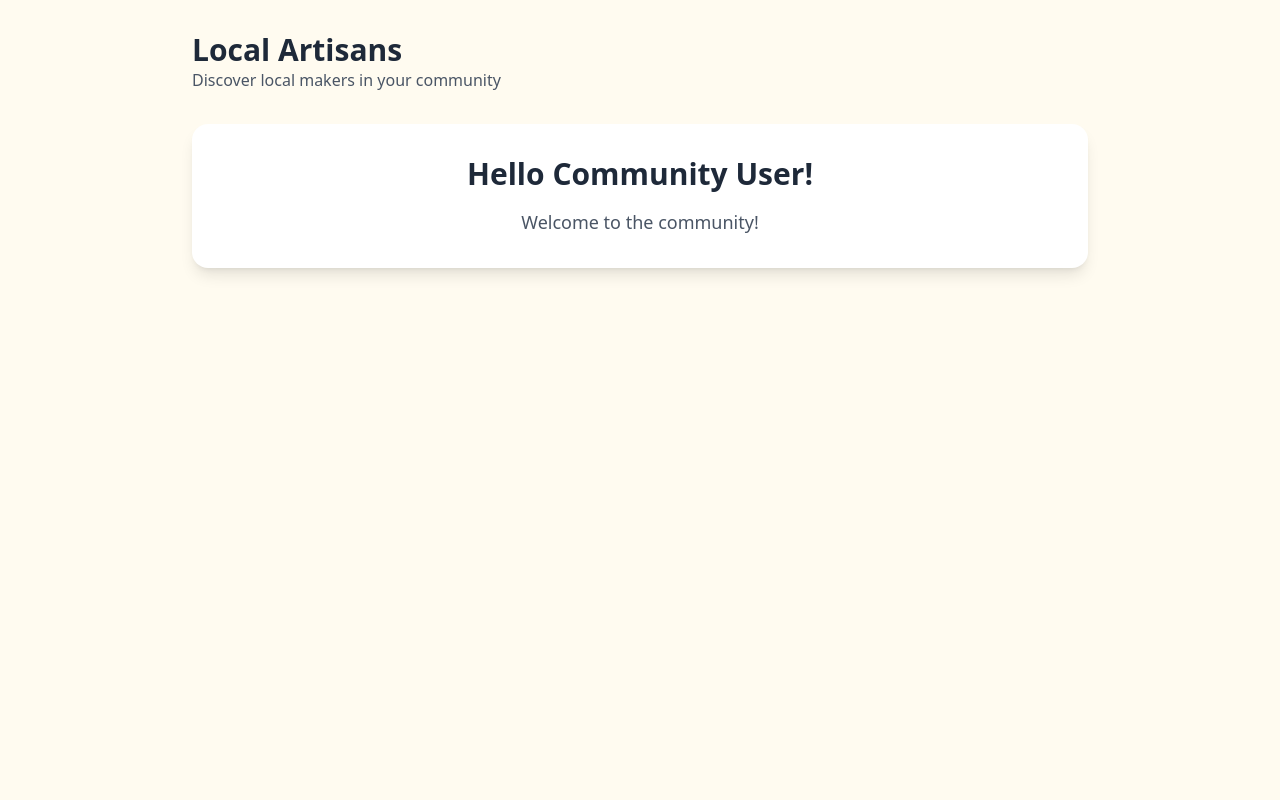
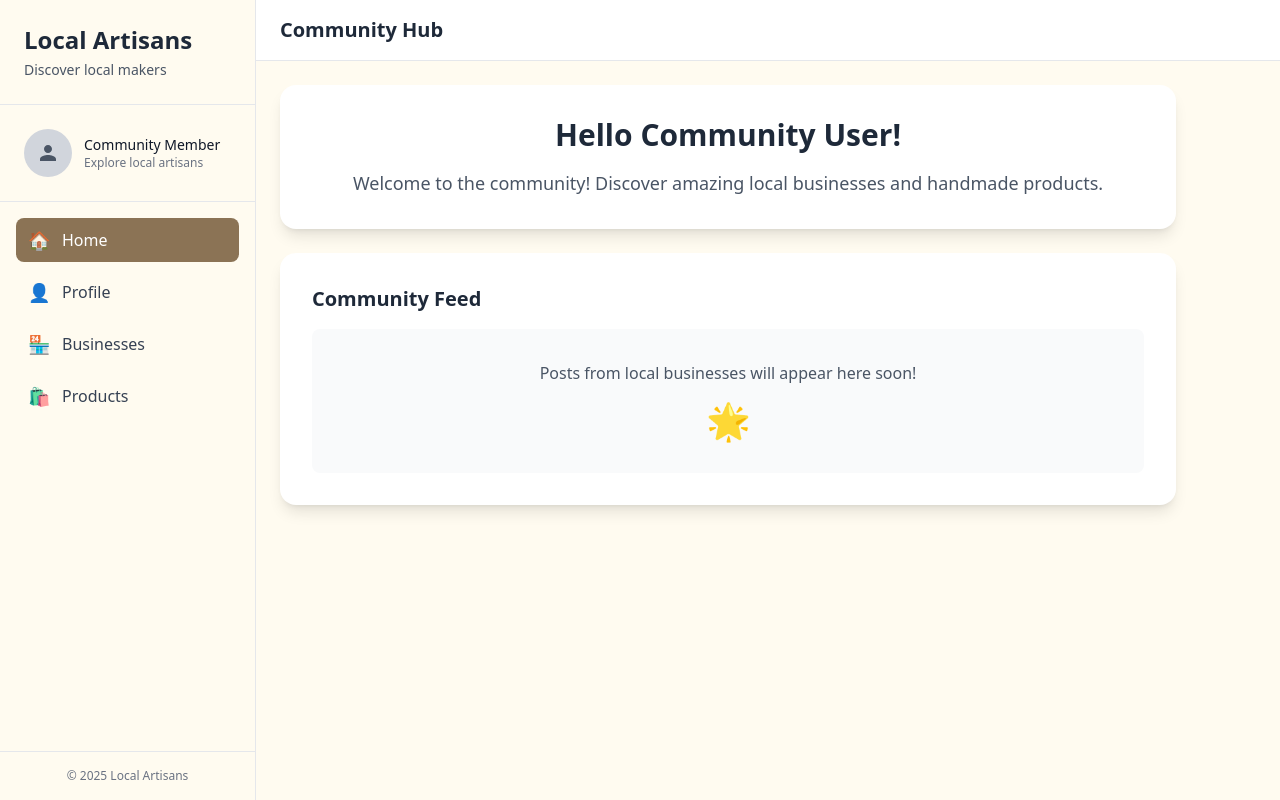
Before and after one commit to drewb73/local-artisans, a Next.js app: page /home in a window 1280 px wide. Built offline with nearby package versions, Linux system fonts and the light colour scheme; no server answers.

Commit message:
Add authenticated layout and home page components with user type handling

```diff
--- /dev/null
+++ b/app/(authenticated)/home/page.tsx
@@ -0,0 +1,56 @@
+// app/(authenticated)/home/page.tsx
+'use client'
+
+import { useUserType } from '../../../lib/hooks/useUserType'
+
+export default function HomePage() {
+  const { userType, isLoading } = useUserType()
+
+  if (isLoading) {
+    return (
+      <div className="max-w-4xl">
+        <div className="bg-white rounded-2xl shadow-lg p-8">
+          <div className="animate-pulse">
+            <div className="h-8 bg-gray-200 rounded w-1/3 mb-4 mx-auto"></div>
+            <div className="h-4 bg-gray-200 rounded w-1/2 mx-auto"></div>
+          </div>
+        </div>
+      </div>
+    )
+  }
+
+  return (
+    <div className="max-w-4xl">
+      {/* Welcome Message */}
+      <div className="bg-white rounded-2xl shadow-lg p-8 mb-6">
+        <h2 className="text-3xl font-bold text-gray-800 mb-4 text-center">
+          {userType === 'business'
+            ? 'Hello Business User!'
+            : 'Hello Community User!'}
+        </h2>
+        <p className="text-gray-600 text-lg text-center">
+          {userType === 'business'
+            ? 'Welcome to your business dashboard. Manage your products and connect with customers.'
+            : 'Welcome to the community! Discover amazing local businesses and handmade products.'}
+        </p>
+      </div>
+
+      {/* Content Area */}
+      <div className="bg-white rounded-2xl shadow-lg p-8">
+        <h3 className="text-xl font-semibold text-gray-800 mb-4">
+          {userType === 'business' ? 'Recent Activity' : 'Community Feed'}
+        </h3>
+        <div className="bg-gray-50 rounded-lg p-8 text-center">
+          <p className="text-gray-600">
+            {userType === 'business'
+              ? 'Your business activity and analytics will appear here soon!'
+              : 'Posts from local businesses will appear here soon!'}
+          </p>
+          <div className="mt-4 text-4xl">
+            {userType === 'business' ? '📊' : '🌟'}
+          </div>
+        </div>
+      </div>
+    </div>
+  )
+}
--- /dev/null
+++ b/app/(authenticated)/layout.tsx
@@ -0,0 +1,133 @@
+// app/(authenticated)/layout.tsx
+'use client'
+
+import { UserButton } from '@clerk/nextjs'
+import Link from 'next/link'
+import { usePathname } from 'next/navigation'
+import { useUserType } from '../../lib/hooks/useUserType'
+
+export default function AuthenticatedLayout({
+  children,
+}: {
+  children: React.ReactNode
+}) {
+  const pathname = usePathname()
+  const { userType, isLoading } = useUserType()
+
+  // Navigation items
+  const navItems = [
+    { name: 'Home', href: '/home', icon: '🏠' },
+    { name: 'Profile', href: '/profile', icon: '👤' },
+    { name: 'Businesses', href: '/businesses', icon: '🏪' },
+    { name: 'Products', href: '/products', icon: '🛍️' },
+  ]
+
+  // Business-specific navigation items
+  const businessNavItems = [
+    { name: 'Home', href: '/home', icon: '🏠' },
+    { name: 'Dashboard', href: '/business/dashboard', icon: '📊' },
+    { name: 'My Business', href: '/business/profile', icon: '🏢' },
+    { name: 'Products', href: '/business/products', icon: '📦' },
+    { name: 'Orders', href: '/business/orders', icon: '📋' },
+  ]
+
+  const currentNavItems = userType === 'business' ? businessNavItems : navItems
+
+  if (isLoading) {
+    return (
+      <div className="min-h-screen mediterranean-bg flex">
+        <div className="w-64 bg-[#FFFBF0] border-r border-gray-200 animate-pulse">
+          <div className="p-6 border-b border-gray-200">
+            <div className="h-6 bg-gray-200 rounded w-3/4"></div>
+            <div className="h-4 bg-gray-200 rounded w-1/2 mt-2"></div>
+          </div>
+        </div>
+        <div className="flex-1 p-6">
+          <div className="h-8 bg-gray-200 rounded w-1/4 mb-4"></div>
+        </div>
+      </div>
+    )
+  }
+
+  return (
+    <div className="min-h-screen mediterranean-bg flex">
+      {/* Left Sidebar */}
+      <div className="w-64 bg-[#FFFBF0] border-r border-gray-200 flex flex-col">
+        {/* Logo */}
+        <div className="p-6 border-b border-gray-200">
+          <h1 className="text-2xl font-bold text-gray-800">Local Artisans</h1>
+          <p className="text-sm text-gray-600 mt-1">Discover local makers</p>
+        </div>
+
+        {/* User Profile Section */}
+        <div className="p-6 border-b border-gray-200">
+          <div className="flex items-center space-x-3">
+            {/* Default Profile Picture */}
+            <div className="w-12 h-12 bg-gray-300 rounded-full flex items-center justify-center">
+              <svg className="w-6 h-6 text-gray-600" fill="currentColor" viewBox="0 0 24 24">
+                <path d="M12 12c2.21 0 4-1.79 4-4s-1.79-4-4-4-4 1.79-4 4 1.79 4 4 4zm0 2c-2.67 0-8 1.34-8 4v2h16v-2c0-2.66-5.33-4-8-4z"/>
+              </svg>
+            </div>
+            <div className="flex-1 min-w-0">
+              <p className="text-sm font-medium text-gray-900 truncate">
+                {userType === 'business' ? 'Business Account' : 'Community Member'}
+              </p>
+              <p className="text-xs text-gray-500 truncate">
+                {userType === 'business' ? 'Manage your business' : 'Explore local artisans'}
+              </p>
+            </div>
+            <UserButton />
+          </div>
+        </div>
+
+        {/* Navigation */}
+        <nav className="flex-1 p-4">
+          <ul className="space-y-2">
+            {currentNavItems.map((item) => {
+              const isActive = pathname === item.href
+              return (
+                <li key={item.name}>
+                  <Link
+                    href={item.href}
+                    className={`flex items-center space-x-3 px-3 py-2 rounded-lg transition ${
+                      isActive
+                        ? 'bg-[#8B7355] text-white'
+                        : 'text-gray-700 hover:bg-gray-100'
+                    }`}
+                  >
+                    <span className="text-lg">{item.icon}</span>
+                    <span className="font-medium">{item.name}</span>
+                  </Link>
+                </li>
+              )
+            })}
+          </ul>
+        </nav>
+
+        {/* Footer/Sign Out */}
+        <div className="p-4 border-t border-gray-200">
+          <div className="text-xs text-gray-500 text-center">
+            © 2025 Local Artisans
+          </div>
+        </div>
+      </div>
+
+      {/* Main Content Area */}
+      <div className="flex-1 flex flex-col">
+        {/* Top Bar */}
+        <header className="bg-white border-b border-gray-200 px-6 py-4">
+          <div className="flex justify-between items-center">
+            <h1 className="text-xl font-semibold text-gray-800">
+              {userType === 'business' ? 'Business Dashboard' : 'Community Hub'}
+            </h1>
+          </div>
+        </header>
+
+        {/* Page Content */}
+        <main className="flex-1 p-6 overflow-auto">
+          {children}
+        </main>
+      </div>
+    </div>
+  )
+}
--- a/app/home/page.tsx
+++ /dev/null
@@ -1,44 +0,0 @@
-// app/home/page.tsx
-'use client'
-
-import { UserButton } from '@clerk/nextjs'
-import { useEffect, useState } from 'react'
-
-export default function HomePage() {
-  const [userType, setUserType] = useState<'customer' | 'business' | null>(null)
-
-  useEffect(() => {
-    // Get user type from local storage
-    const storedUserType = localStorage.getItem('userType') as 'customer' | 'business' | null
-    setUserType(storedUserType)
-  }, [])
-
-  return (
-    <div className="min-h-screen mediterranean-bg p-8">
-      <div className="max-w-4xl mx-auto">
-        {/* Header */}
-        <header className="flex justify-between items-center mb-8">
-          <div>
-            <h1 className="text-3xl font-bold text-gray-800">Local Artisans</h1>
-            <p className="text-gray-600">Discover local makers in your community</p>
-          </div>
-          <UserButton />
-        </header>
-
-        {/* Simple Welcome Message */}
-        <div className="bg-white rounded-2xl shadow-lg p-8 text-center">
-          <h2 className="text-3xl font-bold text-gray-800 mb-4">
-            {userType === 'business'
-              ? 'Hello Business User!'
-              : 'Hello Community User!'}
-          </h2>
-          <p className="text-gray-600 text-lg">
-            {userType === 'business'
-              ? 'Welcome to your business dashboard.'
-              : 'Welcome to the community!'}
-          </p>
-        </div>
-      </div>
-    </div>
-  )
-}
--- a/app/sign-up/[[...sign-up]]/page.tsx
+++ b/app/sign-up/[[...sign-up]]/page.tsx
@@ -19,7 +19,7 @@ export default function SignUpPage() {
   const [error, setError] = useState('')
   const [verificationPending, setVerificationPending] = useState(false)
   const [verificationCode, setVerificationCode] = useState('')
-  const [timeLeft, setTimeLeft] = useState(60) // 60 seconds expiration
+  const [timeLeft, setTimeLeft] = useState(60)
   const [canResend, setCanResend] = useState(false)
 
   // Countdown timer for verification code expiration
@@ -59,7 +59,7 @@ export default function SignUpPage() {
       // Send email verification code
       await signUp.prepareEmailAddressVerification({ strategy: 'email_code' })
 
-      // Store user type in local storage temporarily
+      // Store user type in local storage
       localStorage.setItem('userType', userType)
 
       // If business user, also store business name
@@ -68,9 +68,9 @@ export default function SignUpPage() {
       }
 
       setVerificationPending(true)
-      setTimeLeft(60) // Reset timer
+      setTimeLeft(60)
       setCanResend(false)
-      setError('') // Clear any previous errors
+      setError('')
 
     } catch (err: any) {
       setError(err.errors?.[0]?.message || 'Something went wrong')
@@ -238,7 +238,7 @@ export default function SignUpPage() {
     )
   }
 
-  // Original sign-up form (without CAPTCHA)
+  // Original sign-up form
   return (
     <div className="min-h-screen mediterranean-bg flex">
       {/* Left Side - Brand */}
@@ -256,8 +256,6 @@ export default function SignUpPage() {
             <div className="text-center mb-8 md:hidden">
               <h1 className="text-3xl font-bold text-gray-800">Local Artisans</h1>
             </div>
-
-            {/* CAPTCHA removed - using email verification instead */}
 
             <form onSubmit={handleSubmit} className="space-y-6">
               {/* User Type Selection */}
--- /dev/null
+++ b/lib/hooks/useUserType.ts
@@ -0,0 +1,35 @@
+// lib/hooks/useUserType.ts
+'use client'
+
+import { useUser } from '@clerk/nextjs'
+import { useState, useEffect } from 'react'
+
+export function useUserType() {
+  const { user, isLoaded } = useUser()
+  const [userType, setUserType] = useState<'customer' | 'business' | null>(null)
+  const [isLoading, setIsLoading] = useState(true)
+
+  useEffect(() => {
+    if (isLoaded && user) {
+      // Get user type from Clerk public metadata (if available)
+      const metadata = user.publicMetadata
+      const type = metadata.userType as 'customer' | 'business'
+
+      if (type) {
+        setUserType(type)
+        // Also update local storage for consistency
+        localStorage.setItem('userType', type)
+      } else {
+        // Fallback to local storage if metadata not set
+        const storedType = localStorage.getItem('userType') as 'customer' | 'business' | null
+        setUserType(storedType)
+      }
+      setIsLoading(false)
+    } else if (isLoaded && !user) {
+      // No user signed in
+      setIsLoading(false)
+    }
+  }, [user, isLoaded])
+
+  return { userType, isLoading }
+}
```
Also changed, not shown: app/(authenticated)/businesses/page.tsx (added), app/(authenticated)/products/page.tsx (added), app/(authenticated)/profile/page.tsx (added).
